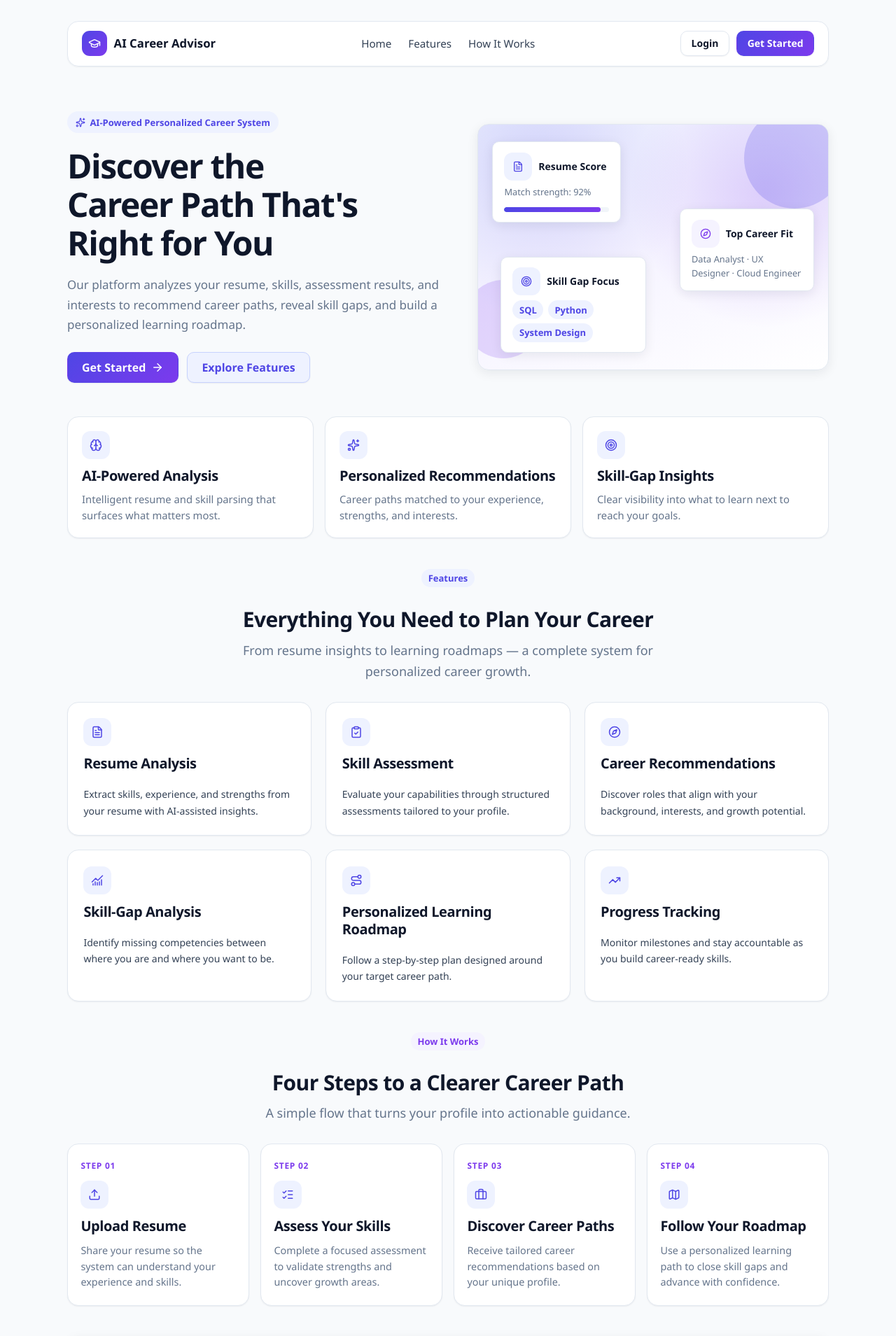
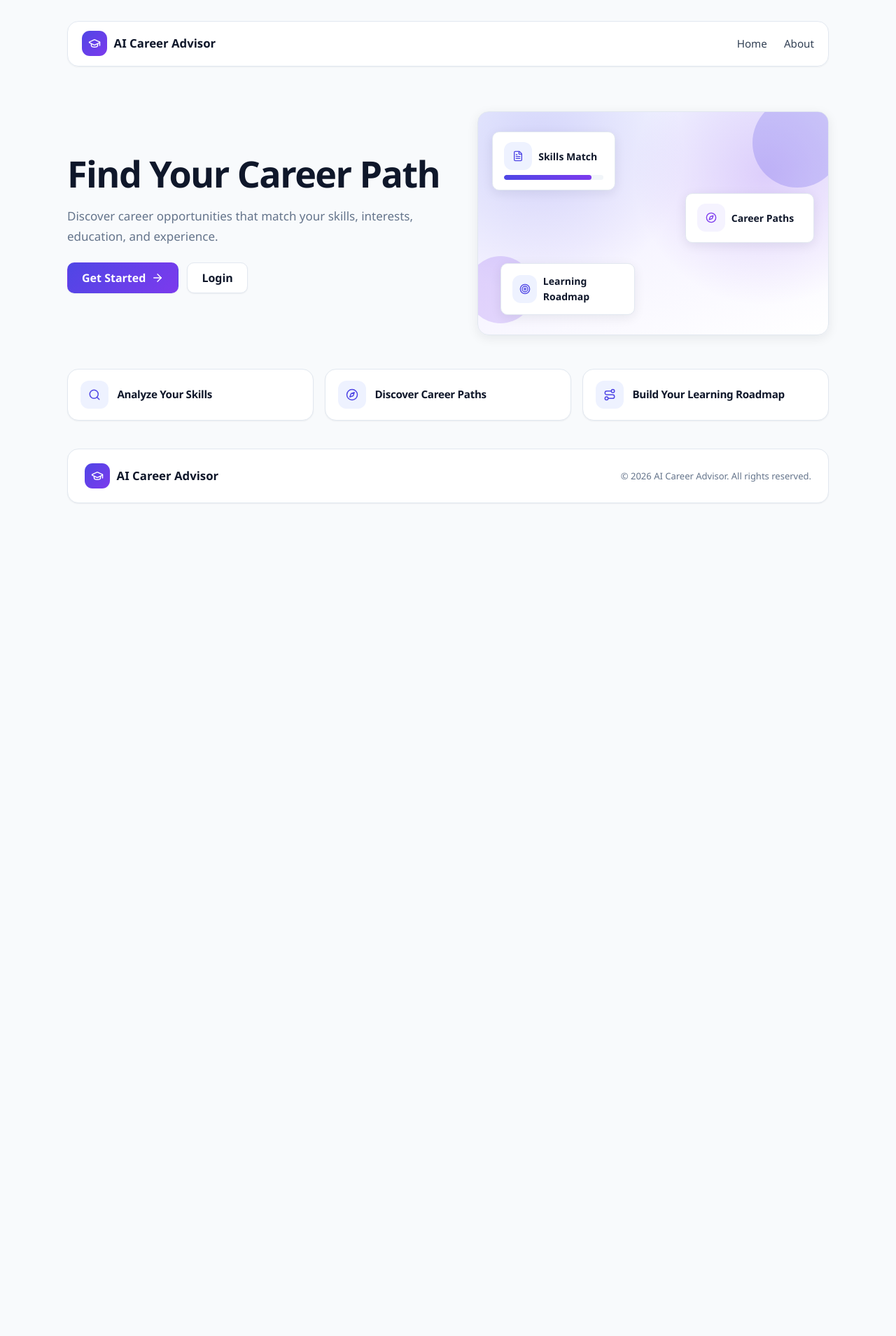
Before and after one commit to kannaki14/AI-Career-Advisor, a React app in the folder frontend/: page / in a window 1280 px wide. Shown: the part 140-2049 px from the top of the page at 70% size. After the commit the page ends 899 px from the top, so only its background shows below. Built offline with nearby package versions, Linux system fonts and the light colour scheme; the HTML template or start-up script is replaced by a standard one.

Commit message:
Improve responsive home navigation

```diff
--- a/frontend/src/pages/Home.jsx
+++ b/frontend/src/pages/Home.jsx
@@ -1,107 +1,26 @@
 import { useEffect, useState } from 'react';
 import { Link } from 'react-router-dom';
 import {
-  Brain,
-  Sparkles,
-  Target,
-  FileText,
-  ClipboardCheck,
-  Compass,
-  ChartNoAxesCombined,
-  Route,
-  TrendingUp,
-  Upload,
-  ListChecks,
-  Map,
+  GraduationCap,
   Menu,
   X,
   ArrowRight,
-  Briefcase,
-  GraduationCap,
+  Search,
+  Compass,
+  Route,
+  FileText,
+  Target,
 } from 'lucide-react';
 
 const navLinks = [
   { label: 'Home', href: '#top' },
-  { label: 'Features', href: '#features' },
-  { label: 'How It Works', href: '#how-it-works' },
+  { label: 'About', href: '#about' },
 ];
 
-const trustItems = [
-  {
-    icon: Brain,
-    title: 'AI-Powered Analysis',
-    text: 'Intelligent resume and skill parsing that surfaces what matters most.',
-  },
-  {
-    icon: Sparkles,
-    title: 'Personalized Recommendations',
-    text: 'Career paths matched to your experience, strengths, and interests.',
-  },
-  {
-    icon: Target,
-    title: 'Skill-Gap Insights',
-    text: 'Clear visibility into what to learn next to reach your goals.',
-  },
-];
-
-const features = [
-  {
-    icon: FileText,
-    title: 'Resume Analysis',
-    text: 'Extract skills, experience, and strengths from your resume with AI-assisted insights.',
-  },
-  {
-    icon: ClipboardCheck,
-    title: 'Skill Assessment',
-    text: 'Evaluate your capabilities through structured assessments tailored to your profile.',
-  },
-  {
-    icon: Compass,
-    title: 'Career Recommendations',
-    text: 'Discover roles that align with your background, interests, and growth potential.',
-  },
-  {
-    icon: ChartNoAxesCombined,
-    title: 'Skill-Gap Analysis',
-    text: 'Identify missing competencies between where you are and where you want to be.',
-  },
-  {
-    icon: Route,
-    title: 'Personalized Learning Roadmap',
-    text: 'Follow a step-by-step plan designed around your target career path.',
-  },
-  {
-    icon: TrendingUp,
-    title: 'Progress Tracking',
-    text: 'Monitor milestones and stay accountable as you build career-ready skills.',
-  },
-];
-
-const steps = [
-  {
-    step: '01',
-    icon: Upload,
-    title: 'Upload Resume',
-    text: 'Share your resume so the system can understand your experience and skills.',
-  },
-  {
-    step: '02',
-    icon: ListChecks,
-    title: 'Assess Your Skills',
-    text: 'Complete a focused assessment to validate strengths and uncover growth areas.',
-  },
-  {
-    step: '03',
-    icon: Briefcase,
-    title: 'Discover Career Paths',
-    text: 'Receive tailored career recommendations based on your unique profile.',
-  },
-  {
-    step: '04',
-    icon: Map,
-    title: 'Follow Your Roadmap',
-    text: 'Use a personalized learning path to close skill gaps and advance with confidence.',
-  },
+const valueItems = [
+  { icon: Search, title: 'Analyze Your Skills' },
+  { icon: Compass, title: 'Discover Career Paths' },
+  { icon: Route, title: 'Build Your Learning Roadmap' },
 ];
 
 const styles = {
@@ -111,7 +30,7 @@ const styles = {
     margin: '0 auto',
     display: 'flex',
     flexDirection: 'column',
-    gap: '2.75rem',
+    gap: '2.5rem',
   },
   resetSection: {
     width: '100%',
@@ -174,60 +93,73 @@ const styles = {
     gap: '0.65rem',
   },
   menuButton: {
-    minHeight: '2.5rem',
-    minWidth: '2.5rem',
-    padding: '0.45rem',
-    background: 'var(--color-primary-soft)',
-    color: 'var(--color-primary)',
-    border: '1px solid #c7d2fe',
+    display: 'inline-flex',
+    alignItems: 'center',
+    justifyContent: 'center',
+    width: '42px',
+    height: '42px',
+    minWidth: '42px',
+    minHeight: '42px',
+    maxWidth: '42px',
+    maxHeight: '42px',
+    padding: 0,
+    margin: 0,
+    flexShrink: 0,
+    background: 'transparent',
+    backgroundImage: 'none',
+    color: 'var(--color-text-heading)',
+    border: 'none',
+    borderRadius: 'var(--radius-md)',
     boxShadow: 'none',
+    cursor: 'pointer',
+    lineHeight: 1,
   },
   mobilePanel: {
     display: 'flex',
     flexDirection: 'column',
-    gap: '0.85rem',
-    padding: '1rem 1.25rem 1.25rem',
+    gap: '0.15rem',
+    width: '100%',
+    maxWidth: '100%',
+    boxSizing: 'border-box',
+    overflowX: 'hidden',
+    padding: '0.5rem',
     background: 'var(--color-surface)',
     border: '1px solid var(--color-border)',
     borderRadius: 'var(--radius-lg)',
     boxShadow: 'var(--shadow-md)',
+  },
+  mobileNavLink: {
+    color: 'var(--color-text)',
+    fontWeight: 500,
+    fontSize: '0.95rem',
+    textDecoration: 'none',
+    padding: '0.75rem 0.85rem',
+    borderRadius: 'var(--radius-md)',
+    width: '100%',
+    boxSizing: 'border-box',
   },
   hero: {
     display: 'grid',
     gridTemplateColumns: '1.05fr 0.95fr',
     gap: '2rem',
     alignItems: 'center',
-    padding: '1.25rem 0 0.25rem',
+    padding: '1.5rem 0 0.5rem',
   },
   heroCopy: {
     display: 'flex',
     flexDirection: 'column',
     gap: '1.15rem',
   },
-  eyebrow: {
-    display: 'inline-flex',
-    alignItems: 'center',
-    gap: '0.4rem',
-    width: 'fit-content',
-    margin: 0,
-    padding: '0.35rem 0.75rem',
-    fontSize: '0.8125rem',
-    fontWeight: 600,
-    color: 'var(--color-primary)',
-    background: 'var(--color-primary-soft)',
-    borderRadius: '9999px',
-  },
   heroTitle: {
     margin: 0,
-    fontSize: 'clamp(1.85rem, 4.2vw, 3rem)',
-    lineHeight: 1.15,
+    fontSize: 'clamp(2rem, 4.5vw, 3.25rem)',
+    lineHeight: 1.12,
     letterSpacing: '-0.03em',
     color: 'var(--color-text-heading)',
-    maxWidth: '16ch',
   },
   heroText: {
     margin: 0,
-    maxWidth: '36rem',
+    maxWidth: '32rem',
     color: 'var(--color-text-muted)',
     fontSize: '1.0625rem',
     lineHeight: 1.7,
@@ -236,11 +168,11 @@ const styles = {
     display: 'flex',
     flexWrap: 'wrap',
     gap: '0.75rem',
-    marginTop: '0.35rem',
+    marginTop: '0.25rem',
   },
   heroVisual: {
     position: 'relative',
-    minHeight: '22rem',
+    minHeight: '20rem',
     borderRadius: 'var(--radius-lg)',
     background:
       'radial-gradient(circle at 18% 18%, rgba(79, 70, 229, 0.18), transparent 42%), radial-gradient(circle at 82% 28%, rgba(124, 58, 237, 0.2), transparent 40%), linear-gradient(160deg, #eef2ff 0%, #f5f3ff 48%, #ffffff 100%)',
@@ -261,21 +193,6 @@ const styles = {
     position: 'absolute',
     borderRadius: '50%',
   },
-  trustGrid: {
-    display: 'grid',
-    gridTemplateColumns: 'repeat(3, minmax(0, 1fr))',
-    gap: '1rem',
-  },
-  trustCard: {
-    display: 'flex',
-    flexDirection: 'column',
-    gap: '0.65rem',
-    padding: '1.25rem',
-    background: 'var(--color-surface)',
-    border: '1px solid var(--color-border)',
-    borderRadius: 'var(--radius-lg)',
-    boxShadow: 'var(--shadow-sm)',
-  },
   iconWrap: {
     display: 'inline-flex',
     alignItems: 'center',
@@ -286,80 +203,39 @@ const styles = {
     background: 'var(--color-primary-soft)',
     color: 'var(--color-primary)',
   },
-  sectionHeader: {
-    textAlign: 'center',
-    marginBottom: '1.75rem',
-    display: 'flex',
-    flexDirection: 'column',
-    alignItems: 'center',
-    gap: '0.65rem',
-  },
-  featureGrid: {
+  valueGrid: {
     display: 'grid',
     gridTemplateColumns: 'repeat(3, minmax(0, 1fr))',
-    gap: '1.25rem',
+    gap: '1rem',
   },
-  featureCard: {
+  valueItem: {
     display: 'flex',
-    flexDirection: 'column',
+    alignItems: 'center',
     gap: '0.75rem',
-    height: '100%',
-    padding: '1.4rem',
+    padding: '1rem 1.15rem',
     background: 'var(--color-surface)',
     border: '1px solid var(--color-border)',
     borderRadius: 'var(--radius-lg)',
     boxShadow: 'var(--shadow-sm)',
   },
-  stepsGrid: {
-    display: 'grid',
-    gridTemplateColumns: 'repeat(4, minmax(0, 1fr))',
-    gap: '1rem',
+  valueTitle: {
+    margin: 0,
+    fontSize: '0.95rem',
+    fontWeight: 650,
+    color: 'var(--color-text-heading)',
+    lineHeight: 1.3,
   },
-  stepCard: {
+  footer: {
     display: 'flex',
-    flexDirection: 'column',
+    flexWrap: 'wrap',
+    alignItems: 'center',
+    justifyContent: 'space-between',
     gap: '0.75rem',
-    padding: '1.35rem 1.15rem',
+    padding: '1.25rem 1.5rem',
     background: 'var(--color-surface)',
     border: '1px solid var(--color-border)',
     borderRadius: 'var(--radius-lg)',
     boxShadow: 'var(--shadow-sm)',
-    height: '100%',
-  },
-  stepNumber: {
-    fontSize: '0.75rem',
-    fontWeight: 700,
-    letterSpacing: '0.06em',
-    color: 'var(--color-accent)',
-  },
-  cta: {
-    textAlign: 'center',
-    padding: '2.75rem 1.75rem',
-    borderRadius: 'var(--radius-lg)',
-    background:
-      'linear-gradient(135deg, rgba(79, 70, 229, 0.1), rgba(124, 58, 237, 0.14)), var(--color-surface)',
-    border: '1px solid #c7d2fe',
-    boxShadow: 'var(--shadow-md)',
-    display: 'flex',
-    flexDirection: 'column',
-    alignItems: 'center',
-    gap: '1rem',
-  },
-  footer: {
-    display: 'grid',
-    gridTemplateColumns: '1.4fr 1fr',
-    gap: '2rem',
-    padding: '2rem 1.5rem',
-    background: 'var(--color-surface)',
-    border: '1px solid var(--color-border)',
-    borderRadius: 'var(--radius-lg)',
-    boxShadow: 'var(--shadow-sm)',
-  },
-  footerLinks: {
-    display: 'flex',
-    flexWrap: 'wrap',
-    gap: '0.85rem 1.25rem',
-    marginBottom: '1rem',
   },
   copyright: {
     margin: 0,
@@ -368,12 +244,41 @@ const styles = {
   },
 };
 
+function getLayoutMode(width) {
+  if (width < 700) return 'mobile';
+  if (width < 1000) return 'tablet';
+  return 'desktop';
+}
+
 function Navbar({ isCompact, menuOpen, setMenuOpen }) {
+  const navbarStyle = isCompact
+    ? {
+        ...styles.navbar,
+        padding: '0.55rem 0.85rem',
+        gap: '0.75rem',
+        width: '100%',
+        maxWidth: '100%',
+        boxSizing: 'border-box',
+        overflow: 'hidden',
+      }
+    : styles.navbar;
+
+  const brandStyle = isCompact
+    ? {
+        ...styles.brand,
+        minWidth: 0,
+        fontSize: '0.98rem',
+        overflow: 'hidden',
+        textOverflow: 'ellipsis',
+        whiteSpace: 'nowrap',
+      }
+    : styles.brand;
+
   return (
     <>
-      <header style={styles.navbar}>
-        <a href="#top" style={styles.brand} onClick={() => setMenuOpen(false)}>
-          <span style={styles.brandIcon} aria-hidden="true">
+      <header style={navbarStyle}>
+        <a href="#top" style={brandStyle} onClick={() => setMenuOpen(false)}>
+          <span style={{ ...styles.brandIcon, flexShrink: 0 }} aria-hidden="true">
             <GraduationCap size={18} />
           </span>
           AI Career Advisor
@@ -389,19 +294,9 @@ function Navbar({ isCompact, menuOpen, setMenuOpen }) {
           </nav>
         )}
 
-        {!isCompact ? (
-          <div style={styles.navActions}>
-            <Link to="/login" className="btn btn--outline btn--sm">
-              Login
-            </Link>
-            <Link to="/register" className="btn btn--primary btn--sm">
-              Get Started
-            </Link>
-          </div>
-        ) : (
+        {isCompact && (
           <button
             type="button"
-            className="btn"
             style={styles.menuButton}
             aria-expanded={menuOpen}
             aria-label={menuOpen ? 'Close menu' : 'Open menu'}
@@ -413,34 +308,18 @@ function Navbar({ isCompact, menuOpen, setMenuOpen }) {
       </header>
 
       {isCompact && menuOpen && (
-        <div style={styles.mobilePanel}>
+        <nav style={styles.mobilePanel} aria-label="Mobile">
           {navLinks.map((item) => (
             <a
               key={item.href}
               href={item.href}
-              style={styles.navLink}
+              style={styles.mobileNavLink}
               onClick={() => setMenuOpen(false)}
             >
               {item.label}
             </a>
           ))}
-          <div style={{ ...styles.navActions, flexDirection: 'column', alignItems: 'stretch' }}>
-            <Link
-              to="/login"
-              className="btn btn--outline btn--block"
-              onClick={() => setMenuOpen(false)}
-            >
-              Login
-            </Link>
-            <Link
-              to="/register"
-              className="btn btn--primary btn--block"
-              onClick={() => setMenuOpen(false)}
-            >
-              Get Started
-            </Link>
-          </div>
-        </div>
+        </nav>
       )}
     </>
   );
@@ -452,39 +331,35 @@ function HeroVisual() {
       <div
         style={{
           ...styles.orb,
-          width: '9rem',
-          height: '9rem',
-          top: '-1.5rem',
-          right: '-1.5rem',
+          width: '8rem',
+          height: '8rem',
+          top: '-1.25rem',
+          right: '-1.25rem',
           background: 'rgba(79, 70, 229, 0.22)',
         }}
       />
       <div
         style={{
           ...styles.orb,
-          width: '7rem',
-          height: '7rem',
+          width: '6rem',
+          height: '6rem',
           bottom: '1rem',
-          left: '-1.25rem',
+          left: '-1rem',
           background: 'rgba(124, 58, 237, 0.18)',
         }}
       />
 
-      <div style={{ ...styles.floatCard, top: '1.5rem', left: '1.25rem', width: '11.5rem' }}>
-        <div style={{ display: 'flex', alignItems: 'center', gap: '0.55rem', marginBottom: '0.45rem' }}>
+      <div style={{ ...styles.floatCard, top: '1.75rem', left: '1.25rem', width: '11rem' }}>
+        <div style={{ display: 'flex', alignItems: 'center', gap: '0.55rem', marginBottom: '0.4rem' }}>
           <span style={styles.iconWrap}>
             <FileText size={16} />
           </span>
           <strong style={{ fontSize: '0.875rem', color: 'var(--color-text-heading)' }}>
-            Resume Score
+            Skills Match
           </strong>
         </div>
-        <p style={{ margin: 0, fontSize: '0.8rem', color: 'var(--color-text-muted)' }}>
-          Match strength: 92%
-        </p>
         <div
           style={{
-            marginTop: '0.7rem',
             height: '0.45rem',
             borderRadius: '9999px',
             background: 'var(--color-surface-muted)',
@@ -493,7 +368,7 @@ function HeroVisual() {
         >
           <div
             style={{
-              width: '92%',
+              width: '88%',
               height: '100%',
               borderRadius: '9999px',
               background: 'linear-gradient(90deg, var(--color-primary), var(--color-accent))',
@@ -502,45 +377,35 @@ function HeroVisual() {
         </div>
       </div>
 
-      <div style={{ ...styles.floatCard, top: '7.5rem', right: '1.25rem', width: '12rem' }}>
-        <div style={{ display: 'flex', alignItems: 'center', gap: '0.55rem', marginBottom: '0.45rem' }}>
-          <span style={{ ...styles.iconWrap, background: 'var(--color-accent-soft)', color: 'var(--color-accent)' }}>
+      <div style={{ ...styles.floatCard, top: '7.25rem', right: '1.25rem', width: '11.5rem' }}>
+        <div style={{ display: 'flex', alignItems: 'center', gap: '0.55rem' }}>
+          <span
+            style={{
+              ...styles.iconWrap,
+              background: 'var(--color-accent-soft)',
+              color: 'var(--color-accent)',
+            }}
+          >
             <Compass size={16} />
           </span>
           <strong style={{ fontSize: '0.875rem', color: 'var(--color-text-heading)' }}>
-            Top Career Fit
+            Career Paths
           </strong>
         </div>
-        <p style={{ margin: 0, fontSize: '0.8rem', color: 'var(--color-text-muted)' }}>
-          Data Analyst · UX Designer · Cloud Engineer
-        </p>
       </div>
 
-      <div style={{ ...styles.floatCard, bottom: '1.5rem', left: '2rem', width: '13rem' }}>
-        <div style={{ display: 'flex', alignItems: 'center', gap: '0.55rem', marginBottom: '0.45rem' }}>
+      <div style={{ ...styles.floatCard, bottom: '1.75rem', left: '2rem', width: '12rem' }}>
+        <div style={{ display: 'flex', alignItems: 'center', gap: '0.55rem' }}>
           <span style={styles.iconWrap}>
             <Target size={16} />
           </span>
           <strong style={{ fontSize: '0.875rem', color: 'var(--color-text-heading)' }}>
-            Skill Gap Focus
+            Learning Roadmap
           </strong>
-        </div>
-        <div style={{ display: 'flex', flexWrap: 'wrap', gap: '0.4rem' }}>
-          {['SQL', 'Python', 'System Design'].map((skill) => (
-            <span key={skill} className="badge">
-              {skill}
-            </span>
-          ))}
         </div>
       </div>
     </div>
   );
-}
-
-function getLayoutMode(width) {
-  if (width < 700) return 'mobile';
-  if (width < 1000) return 'tablet';
-  return 'desktop';
 }
 
 function Home() {
@@ -566,197 +431,71 @@ function Home() {
   const heroLayout = {
     ...styles.hero,
     ...(layout !== 'desktop'
-      ? { gridTemplateColumns: '1fr', gap: '1.5rem', paddingTop: '0.5rem' }
+      ? { gridTemplateColumns: '1fr', gap: '1.5rem', paddingTop: '0.75rem' }
       : {}),
   };
 
-  const trustLayout = {
-    ...styles.trustGrid,
-    ...(layout === 'mobile'
-      ? { gridTemplateColumns: '1fr' }
-      : layout === 'tablet'
-        ? { gridTemplateColumns: '1fr' }
-        : {}),
-  };
-
-  const featureLayout = {
-    ...styles.featureGrid,
-    ...(layout === 'mobile'
-      ? { gridTemplateColumns: '1fr' }
-      : layout === 'tablet'
-        ? { gridTemplateColumns: 'repeat(2, minmax(0, 1fr))' }
-        : {}),
-  };
-
-  const stepsLayout = {
-    ...styles.stepsGrid,
-    ...(layout === 'mobile'
-      ? { gridTemplateColumns: '1fr' }
-      : layout === 'tablet'
-        ? { gridTemplateColumns: 'repeat(2, minmax(0, 1fr))' }
-        : {}),
+  const valueLayout = {
+    ...styles.valueGrid,
+    ...(layout === 'mobile' ? { gridTemplateColumns: '1fr' } : {}),
   };
 
   const footerLayout = {
     ...styles.footer,
-    ...(layout !== 'desktop' ? { gridTemplateColumns: '1fr', gap: '1.5rem' } : {}),
+    ...(layout === 'mobile'
+      ? { flexDirection: 'column', alignItems: 'flex-start' }
+      : {}),
   };
 
   return (
     <div id="top" style={styles.page}>
       <Navbar isCompact={isCompact} menuOpen={menuOpen} setMenuOpen={setMenuOpen} />
 
-      {/* Hero */}
       <section style={{ ...styles.resetSection, ...heroLayout }} aria-labelledby="hero-heading">
         <div style={styles.heroCopy}>
-          <p style={styles.eyebrow}>
-            <Sparkles size={14} />
-            AI-Powered Personalized Career System
-          </p>
           <h1 id="hero-heading" style={styles.heroTitle}>
-            Discover the Career Path That&apos;s Right for You
+            Find Your Career Path
           </h1>
           <p style={styles.heroText}>
-            Our platform analyzes your resume, skills, assessment results, and interests to
-            recommend career paths, reveal skill gaps, and build a personalized learning roadmap.
+            Discover career opportunities that match your skills, interests, education, and
+            experience.
           </p>
           <div style={styles.heroActions}>
             <Link to="/register" className="btn btn--primary">
               Get Started
               <ArrowRight size={18} />
             </Link>
-            <a href="#features" className="btn btn--secondary">
-              Explore Features
-            </a>
+            <Link to="/login" className="btn btn--outline">
+              Login
+            </Link>
           </div>
         </div>
         <HeroVisual />
       </section>
 
-      {/* Trust / Value */}
-      <section style={styles.resetSection} aria-label="Why AI Career Advisor">
-        <div style={trustLayout}>
-          {trustItems.map(({ icon: Icon, title, text }) => (
-            <article key={title} style={styles.trustCard}>
+      <section id="about" style={styles.resetSection} aria-label="What you can do">
+        <div style={valueLayout}>
+          {valueItems.map(({ icon: Icon, title }) => (
+            <article key={title} style={styles.valueItem}>
               <span style={styles.iconWrap}>
                 <Icon size={18} />
               </span>
-              <h3 className="heading heading--sm" style={{ marginBottom: 0 }}>
-                {title}
-              </h3>
-              <p className="text-muted" style={{ margin: 0, fontSize: '0.925rem' }}>
-                {text}
-              </p>
+              <h2 style={styles.valueTitle}>{title}</h2>
             </article>
           ))}
         </div>
       </section>
 
-      {/* Features */}
-      <section id="features" style={styles.resetSection} aria-labelledby="features-heading">
-        <div style={styles.sectionHeader}>
-          <p className="badge">Features</p>
-          <h2 id="features-heading" className="heading heading--lg" style={{ margin: 0 }}>
-            Everything You Need to Plan Your Career
-          </h2>
-          <p className="subheading text-center" style={{ marginBottom: 0 }}>
-            From resume insights to learning roadmaps — a complete system for personalized career
-            growth.
-          </p>
-        </div>
-        <div style={featureLayout}>
-          {features.map(({ icon: Icon, title, text }) => (
-            <article key={title} className="card" style={styles.featureCard}>
-              <span style={styles.iconWrap}>
-                <Icon size={18} />
-              </span>
-              <h3 className="card__title">{title}</h3>
-              <p className="card__body">{text}</p>
-            </article>
-          ))}
-        </div>
-      </section>
-
-      {/* How It Works */}
-      <section id="how-it-works" style={styles.resetSection} aria-labelledby="how-heading">
-        <div style={styles.sectionHeader}>
-          <p className="badge badge--accent">How It Works</p>
-          <h2 id="how-heading" className="heading heading--lg" style={{ margin: 0 }}>
-            Four Steps to a Clearer Career Path
-          </h2>
-          <p className="subheading text-center" style={{ marginBottom: 0 }}>
-            A simple flow that turns your profile into actionable guidance.
-          </p>
-        </div>
-        <div style={stepsLayout}>
-          {steps.map(({ step, icon: Icon, title, text }) => (
-            <article key={step} style={styles.stepCard}>
-              <span style={styles.stepNumber}>STEP {step}</span>
-              <span style={styles.iconWrap}>
-                <Icon size={18} />
-              </span>
-              <h3 className="heading heading--sm" style={{ marginBottom: 0 }}>
-                {title}
-              </h3>
-              <p className="text-muted" style={{ margin: 0, fontSize: '0.9rem' }}>
-                {text}
-              </p>
-            </article>
-          ))}
-        </div>
-      </section>
-
-      {/* Final CTA */}
-      <section style={{ ...styles.resetSection, ...styles.cta }} aria-labelledby="cta-heading">
-        <h2 id="cta-heading" className="heading heading--lg" style={{ margin: 0 }}>
-          Ready to Build Your Career Path?
-        </h2>
-        <p className="subheading text-center" style={{ marginBottom: 0 }}>
-          Create your free account and get personalized recommendations, skill-gap insights, and a
-          learning roadmap designed for you.
-        </p>
-        <Link to="/register" className="btn btn--primary btn--lg">
-          Get Started
-          <ArrowRight size={18} />
-        </Link>
-      </section>
-
-      {/* Footer */}
       <footer style={footerLayout}>
-        <div>
-          <div style={{ ...styles.brand, marginBottom: '0.85rem' }}>
+        <div style={styles.brand}>
           <span style={styles.brandIcon} aria-hidden="true">
             <GraduationCap size={18} />
           </span>
           AI Career Advisor
         </div>
-          <p className="text-muted" style={{ margin: 0, maxWidth: '28rem', fontSize: '0.925rem' }}>
-            AI-powered personalized career recommendation, resume analysis, and skill-gap guidance
-            to help you grow with clarity and confidence.
-          </p>
-        </div>
-        <div>
-          <nav style={styles.footerLinks} aria-label="Footer">
-            <a href="#top" className="link link--muted">
-              Home
-            </a>
-            <a href="#features" className="link link--muted">
-              Features
-            </a>
-            <a href="#how-it-works" className="link link--muted">
-              How It Works
-            </a>
-            <Link to="/login" className="link link--muted">
-              Login
-            </Link>
-            <Link to="/register" className="link link--muted">
-              Register
-            </Link>
-          </nav>
         <p style={styles.copyright}>
           © {new Date().getFullYear()} AI Career Advisor. All rights reserved.
         </p>
-        </div>
       </footer>
     </div>
   );
```
Lines whose indentation alone changed are shown as unchanged.
